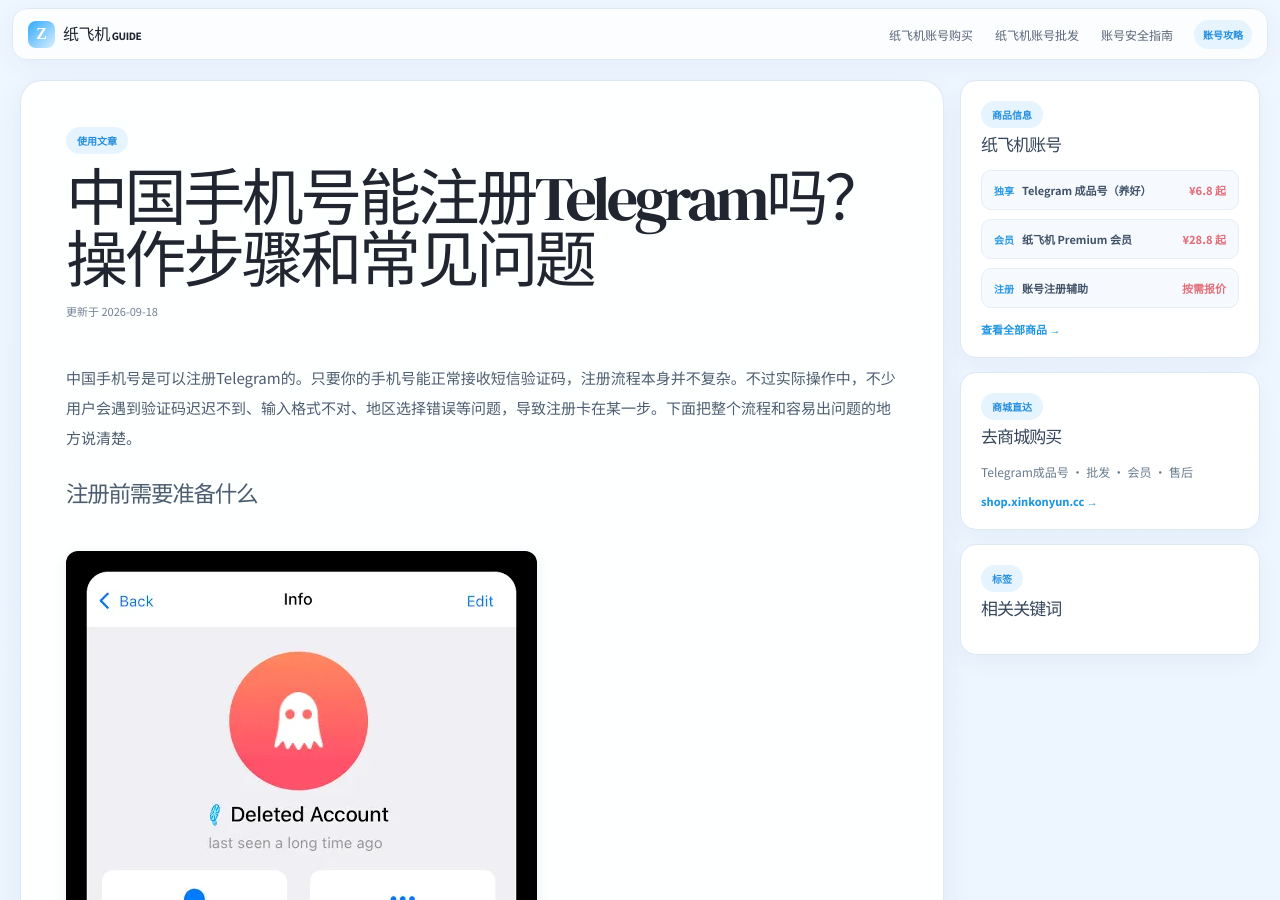
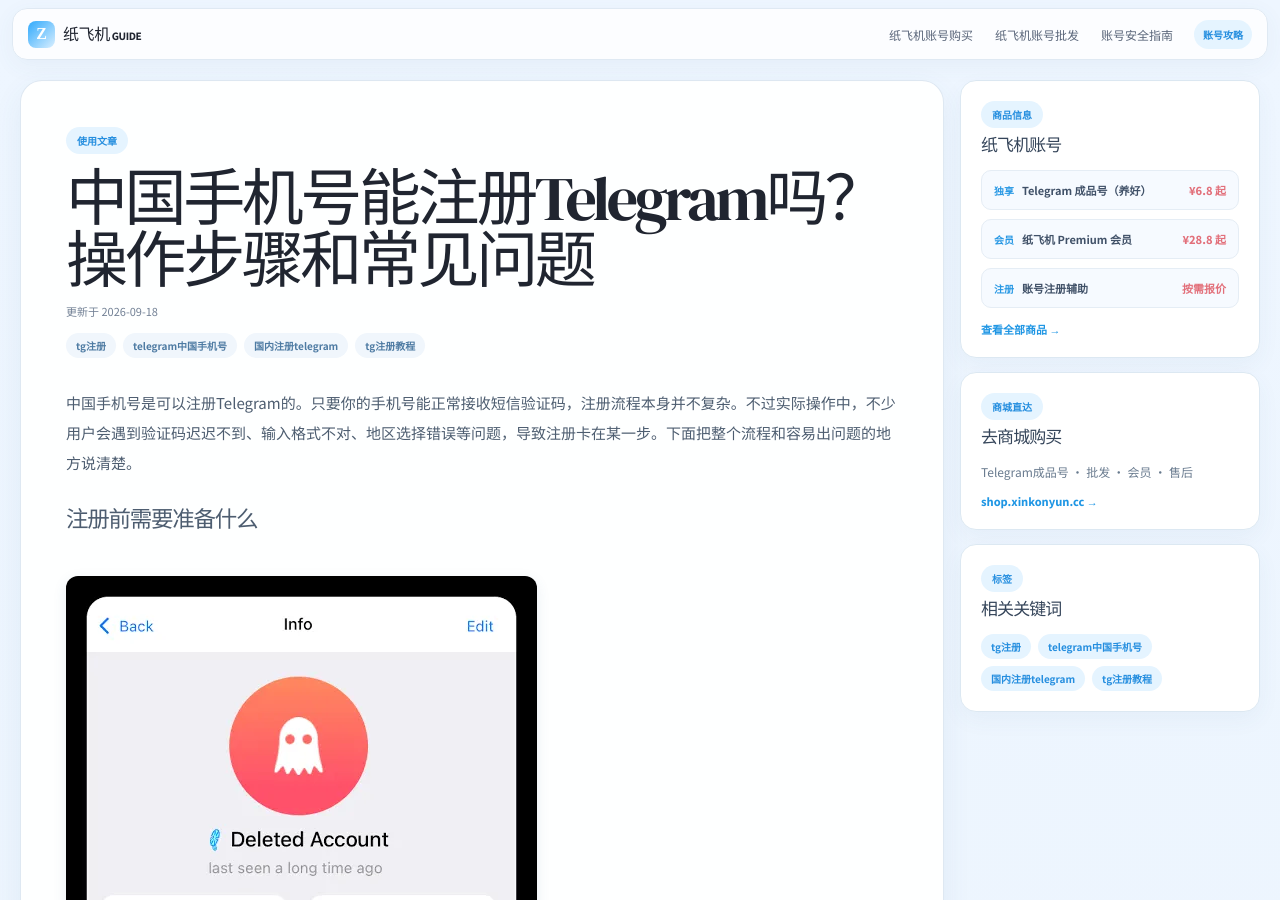
Before and after one commit to zhifejizhanghao/zhifejizhanghao.github.io, a Jekyll site: the page built from _posts/2026-09-18-tg-zhongguo-shoujihao-zhuce.md, in a window 1280 px wide and 900 px high. Built offline with Jekyll 4.4.1, drawn with Linux system fonts in a browser that asks for light colours.

Commit message:
fix tags: 2026-09-18-tg-zhongguo-shoujihao-zhuce.md

```diff
--- a/_posts/2026-09-18-tg-zhongguo-shoujihao-zhuce.md
+++ b/_posts/2026-09-18-tg-zhongguo-shoujihao-zhuce.md
@@ -4,7 +4,7 @@ category: 使用文章
 title: 中国手机号能注册Telegram吗？操作步骤和常见问题
 description: 中国手机号能注册Telegram吗？操作步骤和常见问题
 permalink: /articles/tg-zhongguo-shoujihao-zhuce/
-tags: []
+tags: ["tg注册", "telegram中国手机号", "国内注册telegram", "tg注册教程"]
 ---
 
 中国手机号是可以注册Telegram的。只要你的手机号能正常接收短信验证码，注册流程本身并不复杂。不过实际操作中，不少用户会遇到验证码迟迟不到、输入格式不对、地区选择错误等问题，导致注册卡在某一步。下面把整个流程和容易出问题的地方说清楚。
```
